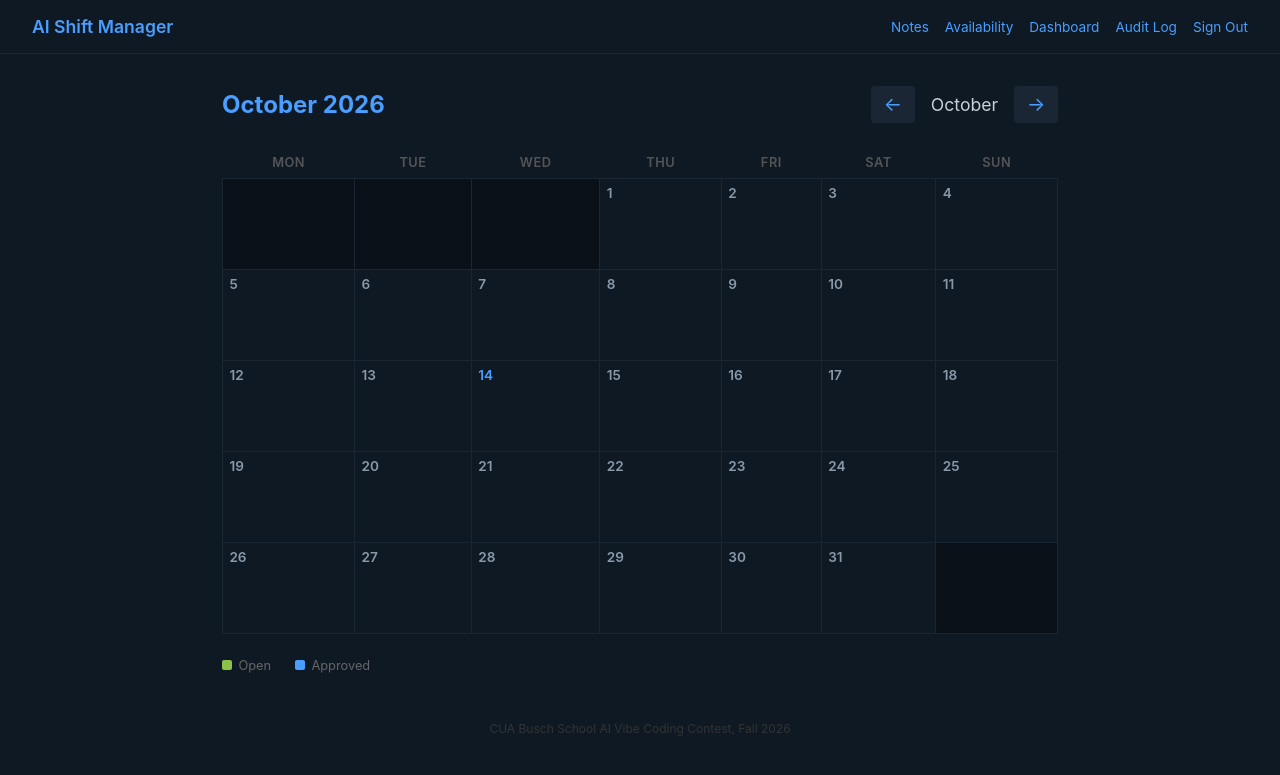
After one commit to 23wgillis-cua/ai-shift-manager, a Flask app: page /calendar in a window 1280 px wide. The commit adds this page. Shown: the top 775 px of the page. Run offline with Flask 3, Linux system fonts and the light colour scheme; the visitor is signed in with stand-in values (Sample User, id 1); data comes from the database, SQL or seed files in the repository; data that the repository does not hold is empty.

Commit message:
Add shift calendar view with notes placed by parsed day, month navigation

```diff
--- a/app/__init__.py
+++ b/app/__init__.py
@@ -261,6 +261,105 @@ def audit():
     return render_template("audit.html", user=user, logs=logs)
 
 
+@app.route("/calendar")
+def calendar():
+    if "user_id" not in session:
+        return redirect(url_for("login"))
+    import calendar as cal
+    from datetime import date, timedelta
+
+    today = date.today()
+    year = int(request.args.get("year", today.year))
+    month = int(request.args.get("month", today.month))
+
+    cal_data = cal.monthcalendar(year, month)
+    month_name = cal.month_name[month]
+
+    # Get notes for this user
+    db = get_db()
+    user = db.execute("SELECT * FROM users WHERE id = ?", (session["user_id"],)).fetchone()
+    notes = db.execute(
+        "SELECT * FROM notes WHERE user_id = ? ORDER BY created_at DESC", (session["user_id"],)
+    ).fetchall()
+    db.close()
+
+    # Build a dict mapping date -> list of notes
+    # Try to map parsed_when to actual dates in the current month
+    notes_by_day = {}
+    day_keywords = {
+        "monday": 0, "tuesday": 1, "wednesday": 2, "thursday": 3,
+        "friday": 4, "saturday": 5, "sunday": 6,
+    }
+    for note in notes:
+        when = (note["parsed_when"] or "").lower()
+        placed = False
+
+        # Check for day-of-week matches
+        for day_name, day_num in day_keywords.items():
+            if day_name in when:
+                # Find all occurrences of this weekday in the month
+                for week in cal_data:
+                    if week[day_num] != 0:
+                        d = date(year, month, week[day_num])
+                        notes_by_day.setdefault(d, []).append(note)
+                        placed = True
+                break
+
+        if not placed:
+            # Check for date patterns like 10/20
+            import re
+            date_match = re.search(r"(\d{1,2})/(\d{1,2})", when)
+            if date_match:
+                m, d = int(date_match.group(1)), int(date_match.group(2))
+                if m == month:
+                    try:
+                        target = date(year, month, d)
+                        notes_by_day.setdefault(target, []).append(note)
+                        placed = True
+                    except ValueError:
+                        pass
+
+        if not placed and "today" in when:
+            notes_by_day.setdefault(today, []).append(note)
+        elif not placed and "tomorrow" in when:
+            notes_by_day.setdefault(today + timedelta(days=1), []).append(note)
+
+    # Also add notes created today if they have no day match
+    for note in notes:
+        if not any(note in notes_by_day.get(d, []) for d in notes_by_day):
+            pass  # they just won't appear on the calendar, that's fine
+
+    # Build weeks with notes
+    weeks = []
+    for week in cal_data:
+        week_days = []
+        for day_num in week:
+            if day_num == 0:
+                week_days.append(None)
+            else:
+                d = date(year, month, day_num)
+                day_notes = notes_by_day.get(d, [])
+                week_days.append({
+                    "day": day_num,
+                    "date": d,
+                    "is_today": d == today,
+                    "notes": day_notes,
+                    "open_count": sum(1 for n in day_notes if n["status"] == "open"),
+                    "approved_count": sum(1 for n in day_notes if n["status"] == "approved"),
+                })
+        weeks.append(week_days)
+
+    # Prev/next month links
+    prev_month = month - 1 if month > 1 else 12
+    prev_year = year if month > 1 else year - 1
+    next_month = month + 1 if month < 12 else 1
+    next_year = year if month < 12 else year + 1
+
+    return render_template("calendar.html", user=user, weeks=weeks, month_name=month_name,
+                           year=year, month=month, prev_month=prev_month, prev_year=prev_year,
+                           next_month=next_month, next_year=next_year, today=today)
+
+
 @app.route("/export/csv")
 def export_csv():
     if "user_id" not in session:
--- a/app/templates/availability.html
+++ b/app/templates/availability.html
@@ -126,6 +126,8 @@
         <div class="links">
             <a href="/">Notes</a>
             <a href="/dashboard">Dashboard</a>
+            <a href="/calendar">Calendar</a>
+            <a href="/audit">Audit Log</a>
             <a href="/logout">Sign Out</a>
         </div>
     </div>
--- /dev/null
+++ b/app/templates/calendar.html
@@ -0,0 +1,185 @@
+<!DOCTYPE html>
+<html lang="en">
+<head>
+    <meta charset="UTF-8">
+    <meta name="viewport" content="width=device-width, initial-scale=1.0">
+    <title>AI Shift Manager - Calendar</title>
+    <style>
+        * { margin: 0; padding: 0; box-sizing: border-box; }
+        body {
+            font-family: -apple-system, BlinkMacSystemFont, 'Segoe UI', Roboto, sans-serif;
+            background: #0f1923;
+            color: #e0e0e0;
+        }
+        .header {
+            display: flex;
+            justify-content: space-between;
+            align-items: center;
+            padding: 1rem 2rem;
+            border-bottom: 1px solid #1a2634;
+        }
+        .header .brand { font-size: 1.1rem; color: #4a9eff; font-weight: 600; }
+        .header .links { display: flex; gap: 1rem; }
+        .header a { color: #4a9eff; text-decoration: none; font-size: 0.85rem; }
+        .header a:hover { text-decoration: underline; }
+        .container { max-width: 900px; margin: 0 auto; padding: 2rem; }
+        .cal-header {
+            display: flex;
+            justify-content: space-between;
+            align-items: center;
+            margin-bottom: 1.5rem;
+        }
+        .cal-header h1 {
+            font-size: 1.5rem;
+            color: #4a9eff;
+        }
+        .cal-nav { display: flex; gap: 1rem; align-items: center; }
+        .cal-nav a {
+            color: #4a9eff;
+            text-decoration: none;
+            font-size: 1.2rem;
+            padding: 0.4rem 0.8rem;
+            border-radius: 4px;
+            background: #1a2634;
+        }
+        .cal-nav a:hover { background: #2a3a4a; }
+        .cal-nav .current { font-size: 1.1rem; color: #c8d0d8; }
+        .cal-table {
+            width: 100%;
+            border-collapse: collapse;
+        }
+        .cal-table th {
+            font-size: 0.8rem;
+            color: #555;
+            padding: 0.5rem;
+            text-align: center;
+            font-weight: 600;
+            text-transform: uppercase;
+            letter-spacing: 0.5px;
+        }
+        .cal-table td {
+            border: 1px solid #1a2634;
+            padding: 0;
+            height: 90px;
+            vertical-align: top;
+        }
+        .cal-day {
+            padding: 0.4rem;
+            min-height: 90px;
+        }
+        .cal-day .day-num {
+            font-size: 0.85rem;
+            color: #8899aa;
+            font-weight: 600;
+            margin-bottom: 0.25rem;
+        }
+        .cal-day.empty { background: #0a1018; }
+        .cal-day.has-notes { background: #152033; }
+        .cal-day.today .day-num { color: #4a9eff; }
+        .cal-note {
+            font-size: 0.7rem;
+            padding: 0.2rem 0.35rem;
+            border-radius: 3px;
+            margin-bottom: 0.2rem;
+            overflow: hidden;
+            text-overflow: ellipsis;
+            white-space: nowrap;
+        }
+        .cal-note.open {
+            background: #2a3a1a;
+            color: #b8d68a;
+            border-left: 2px solid #8bc34a;
+        }
+        .cal-note.approved {
+            background: #1a2a3a;
+            color: #4a9eff;
+            border-left: 2px solid #4a9eff;
+        }
+        .cal-note .note-text {
+            overflow: hidden;
+            text-overflow: ellipsis;
+        }
+        .legend {
+            display: flex;
+            gap: 1.5rem;
+            margin-top: 1.5rem;
+            font-size: 0.8rem;
+            color: #666;
+        }
+        .legend-item { display: flex; align-items: center; gap: 0.4rem; }
+        .legend-dot {
+            width: 10px;
+            height: 10px;
+            border-radius: 2px;
+        }
+        .legend-dot.open { background: #8bc34a; }
+        .legend-dot.approved { background: #4a9eff; }
+        .footer { text-align: center; margin-top: 3rem; font-size: 0.75rem; color: #333; }
+    </style>
+</head>
+<body>
+    <div class="header">
+        <span class="brand">AI Shift Manager</span>
+        <div class="links">
+            <a href="/">Notes</a>
+            <a href="/availability">Availability</a>
+            <a href="/dashboard">Dashboard</a>
+            <a href="/audit">Audit Log</a>
+            <a href="/logout">Sign Out</a>
+        </div>
+    </div>
+    <div class="container">
+        <div class="cal-header">
+            <h1>{{ month_name }} {{ year }}</h1>
+            <div class="cal-nav">
+                <a href="/calendar?year={{ prev_year }}&month={{ prev_month }}">&larr;</a>
+                <span class="current">{{ month_name }}</span>
+                <a href="/calendar?year={{ next_year }}&month={{ next_month }}">&rarr;</a>
+            </div>
+        </div>
+
+        <table class="cal-table">
+            <tr>
+                <th>Mon</th>
+                <th>Tue</th>
+                <th>Wed</th>
+                <th>Thu</th>
+                <th>Fri</th>
+                <th>Sat</th>
+                <th>Sun</th>
+            </tr>
+            {% for week in weeks %}
+            <tr>
+                {% for day in week %}
+                <td>
+                    {% if day %}
+                    <div class="cal-day{% if day.notes %} has-notes{% endif %}{% if day.is_today %} today{% endif %}">
+                        <div class="day-num">{{ day.day }}</div>
+                        {% for note in day.notes %}
+                        <div class="cal-note {{ note.status }}">
+                            <span class="note-text">{{ note.parsed_who or 'Unknown' }}: {{ note.parsed_what or '' }}</span>
+                        </div>
+                        {% endfor %}
+                    </div>
+                    {% else %}
+                    <div class="cal-day empty"></div>
+                    {% endif %}
+                </td>
+                {% endfor %}
+            </tr>
+            {% endfor %}
+        </table>
+
+        <div class="legend">
+            <div class="legend-item">
+                <span class="legend-dot open"></span> Open
+            </div>
+            <div class="legend-item">
+                <span class="legend-dot approved"></span> Approved
+            </div>
+        </div>
+
+        <p class="footer">CUA Busch School AI Vibe Coding Contest, Fall 2026</p>
+    </div>
+</body>
+</html>
--- a/app/templates/dashboard.html
+++ b/app/templates/dashboard.html
@@ -130,6 +130,7 @@
         <div class="links">
             <a href="/">Notes</a>
             <a href="/availability">Availability</a>
+            <a href="/calendar">Calendar</a>
             <a href="/audit">Audit Log</a>
             <a href="/logout">Sign Out</a>
         </div>
--- a/app/templates/index.html
+++ b/app/templates/index.html
@@ -232,6 +232,7 @@
             {% if user %}<span class="welcome">{{ user.display_name }}</span>{% endif %}
             <a href="/availability" class="logout-btn" style="margin-right: 0.75rem;">Availability</a>
             <a href="/dashboard" class="logout-btn" style="margin-right: 0.75rem;">Dashboard</a>
+            <a href="/calendar" class="logout-btn" style="margin-right: 0.75rem;">Calendar</a>
             <a href="/logout" class="logout-btn">Sign Out</a>
         </div>
     </div>
```
